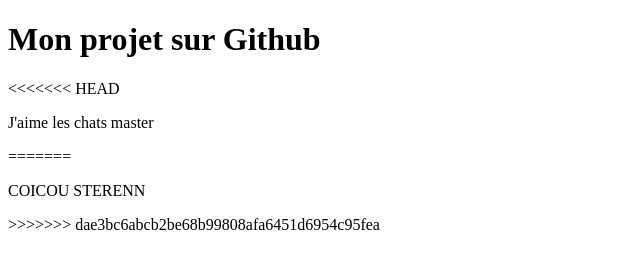
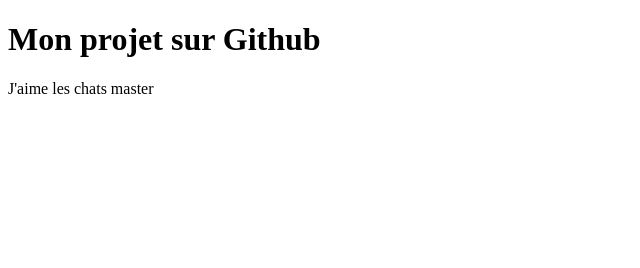
Before and after one commit to SterennRD/projetgithub, a plain HTML site: page index.html in a window 1280 px wide. Shown: the whole page, without its empty margins (0-640 px from the left). Drawn offline with Linux system fonts and the light colour scheme.

Commit message:
Correction de l'index

```diff
--- a/index.html
+++ b/index.html
@@ -8,11 +8,6 @@
 </head>
 <body>
     <h1>Mon projet sur Github</h1>
-<<<<<<< HEAD
     <p>J'aime les chats master</p>
-=======
-    <p> COICOU STERENN </p>
-
->>>>>>> dae3bc6abcb2be68b99808afa6451d6954c95fea
 </body>
 </html>
```
